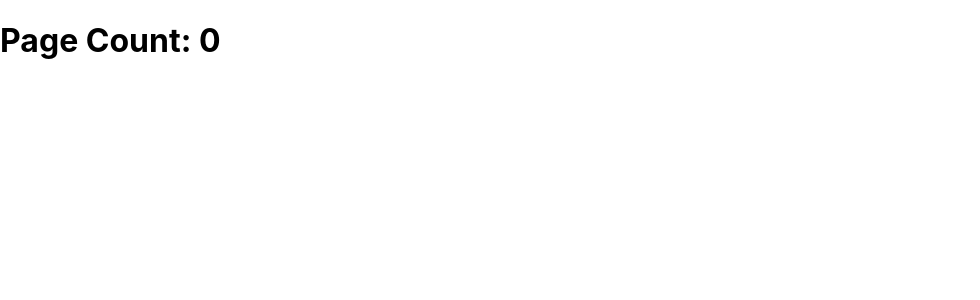
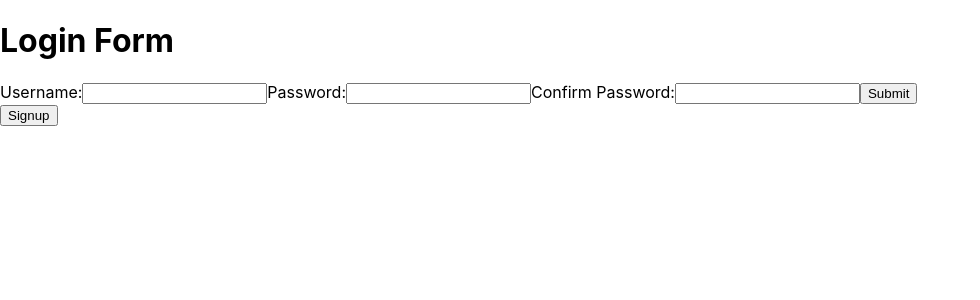
Before and after one commit to jlswift2/final_project, a React (Create React App) app in the folder client/: page / in a window 1280 px wide. Shown: the top 300 px of the page, without its empty margins (0-980 px from the left). Built offline with nearby package versions, Linux system fonts and the light colour scheme; no server answers.

Commit message:
Begin user auth

```diff
--- a/client/src/App.js
+++ b/client/src/App.js
@@ -1,18 +1,11 @@
 import { useState, useEffect } from "react";
+import Login from "./Pages/Login";
+
 
 function App() {
-  const [count, setCount] = useState(0);
-
-  useEffect(() => {
-    fetch("/hello")
-      .then((r) => r.json())
-      .then((data) => setCount(data.count));
-  }, []);
 
   return (
-    <div className="App">
-      <h1>Page Count: {count}</h1>
-    </div>
+    <Login />
   );
 }
 
--- /dev/null
+++ b/client/src/Components/LoginForm.js
@@ -0,0 +1,54 @@
+import React, { useState } from 'react'
+
+function LoginForm() {
+    const [formData, setFormData] = useState({
+        username: "",
+        password: "",
+        password_confirmation: "",
+      });
+
+    function handleFormChange(e) {
+    setFormData({
+        ...formData,
+        [e.target.name]: e.target.value
+    });
+    }
+
+    function handleSubmit (e) {
+        e.preventDefault();
+        console.log(formData)
+    }
+
+
+    return (
+    <div>
+        <h1>Login Form</h1>
+        <form onSubmit={handleSubmit}>
+            <label htmlFor="username">Username:</label>
+            <input
+                type="text"
+                name="username"
+                value={formData.username}
+                onChange={handleFormChange}
+            />
+            <label htmlFor="password">Password:</label>
+            <input
+                type="password"
+                name="password"
+                value={formData.password}
+                onChange={handleFormChange}
+            />
+            <label htmlFor="password_confirmation">Confirm Password:</label>
+            <input
+                type="password"
+                name="password_confirmation"
+                value={formData.password_confirmation}
+                onChange={handleFormChange}
+            />
+            <button type="submit">Submit</button>
+        </form>
+    </div>
+    )
+}
+
+export default LoginForm
--- /dev/null
+++ b/client/src/Pages/Login.js
@@ -0,0 +1,15 @@
+import React from 'react'
+import LoginForm from '../Components/LoginForm'
+
+function Login() {
+
+  let signupButton = <button>Signup</button>
+    return (
+        <div>
+            <LoginForm />
+            {signupButton}
+        </div>
+    )
+}
+
+export default Login
```
Also changed, not shown: client/src/Components/SignupForm.js (added, +78 -0 lines).
